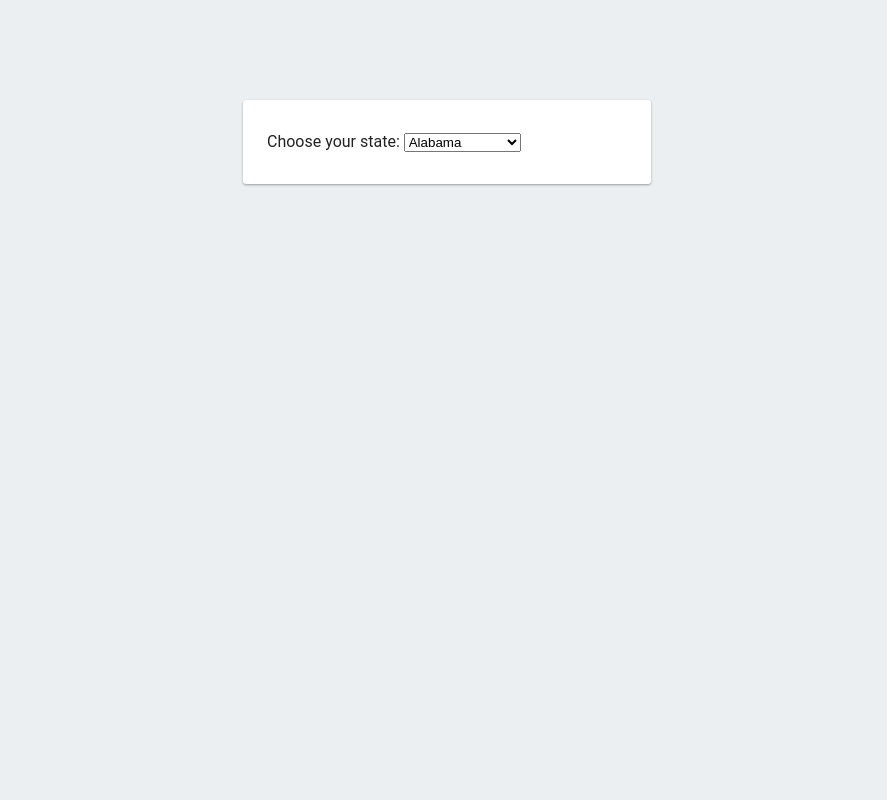
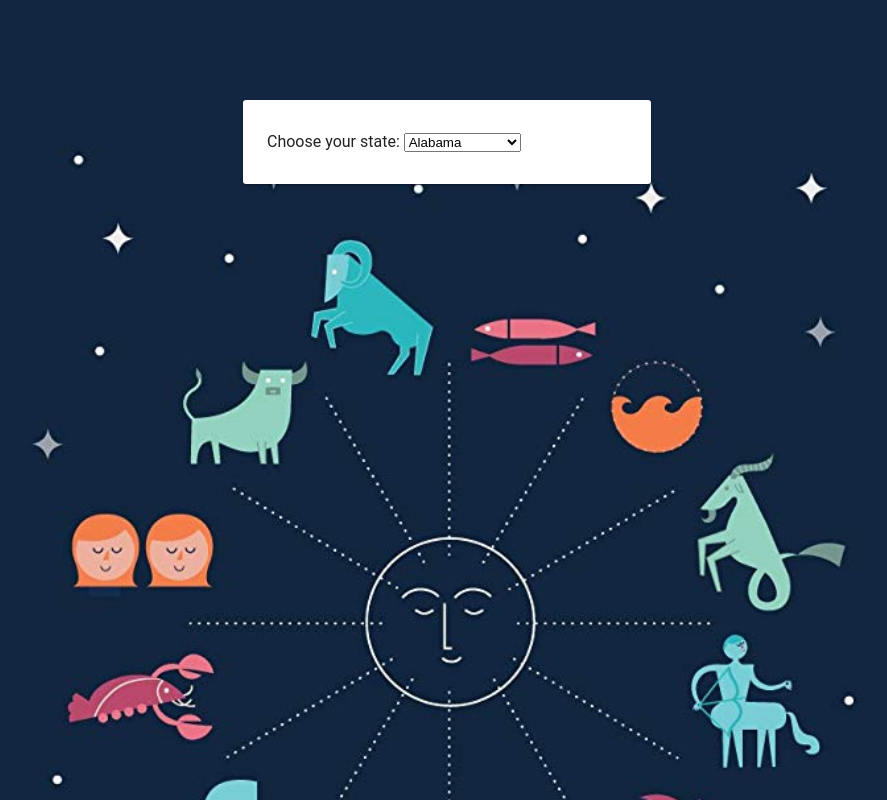
Before and after one commit to laurenzlong/fax-hack, a plain HTML site: page public/index.html in a window 1280 px wide. Shown: the whole page, without its empty margins (193-1080 px from the left). Drawn offline with nearby package versions, Linux system fonts and the light colour scheme; some packages are replaced by stand-ins of ours.

Commit message:
Add background image (#9)

```diff
--- a/public/index.html
+++ b/public/index.html
@@ -17,7 +17,7 @@
     <script src="https://code.jquery.com/jquery-3.4.1.js"></script>
 
     <style media="screen">
-      body { background: #ECEFF1; color: rgba(0,0,0,0.87); font-family: Roboto, Helvetica, Arial, sans-serif; margin: 0; padding: 0; }
+      body { background-image: url("img/horoscope-background.jpeg");  background-size: cover; color: rgba(0,0,0,0.87); font-family: Roboto, Helvetica, Arial, sans-serif; margin: 0; padding: 0; }
       #message { background: white; max-width: 360px; margin: 100px auto 16px; padding: 32px 24px; border-radius: 3px; }
       #message h2 { color: #ffa100; font-weight: bold; font-size: 16px; margin: 0 0 8px; }
       #message h1 { font-size: 22px; font-weight: 300; color: rgba(0,0,0,0.6); margin: 0 0 16px;}
```
Also changed, not shown: public/img/horoscope-background.jpeg (added).
